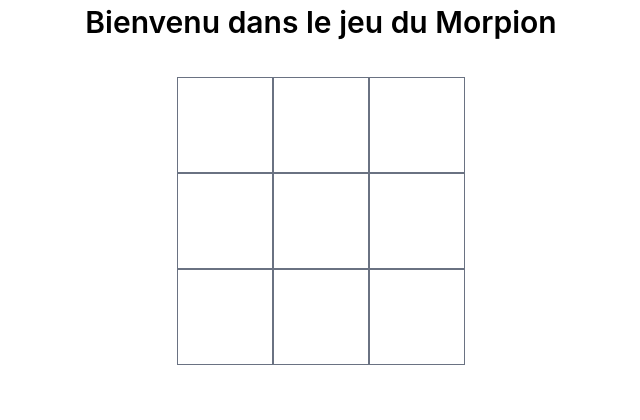
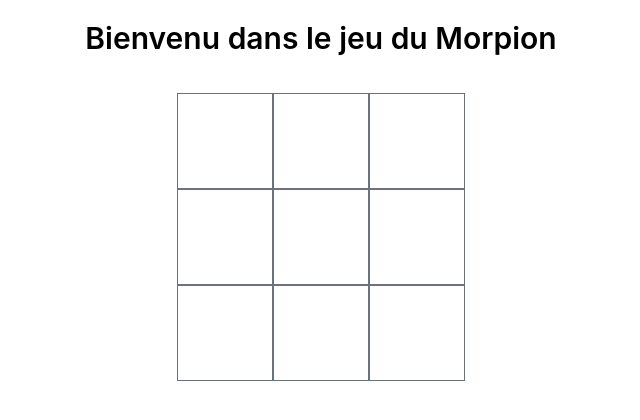
Before and after one commit to MathieuROCANCOURT/Morpion, a website with bundled scripts: page src/index.html in a window 1280 px wide. Shown: the whole page, without its empty margins (319-959 px from the left). Built offline with nearby package versions, Linux system fonts and the light colour scheme.

Commit message:
style: Add margin top in body element.

```diff
--- a/src/index.html
+++ b/src/index.html
@@ -7,7 +7,7 @@
     <title>Morpion</title>
   </head>
 
-  <body class="items-center justify-center text-center">
+  <body class="items-center justify-center text-center mt-4">
     <h1 class="flex items-center justify-center">
       Bienvenu dans le jeu du Morpion
     </h1>
```
